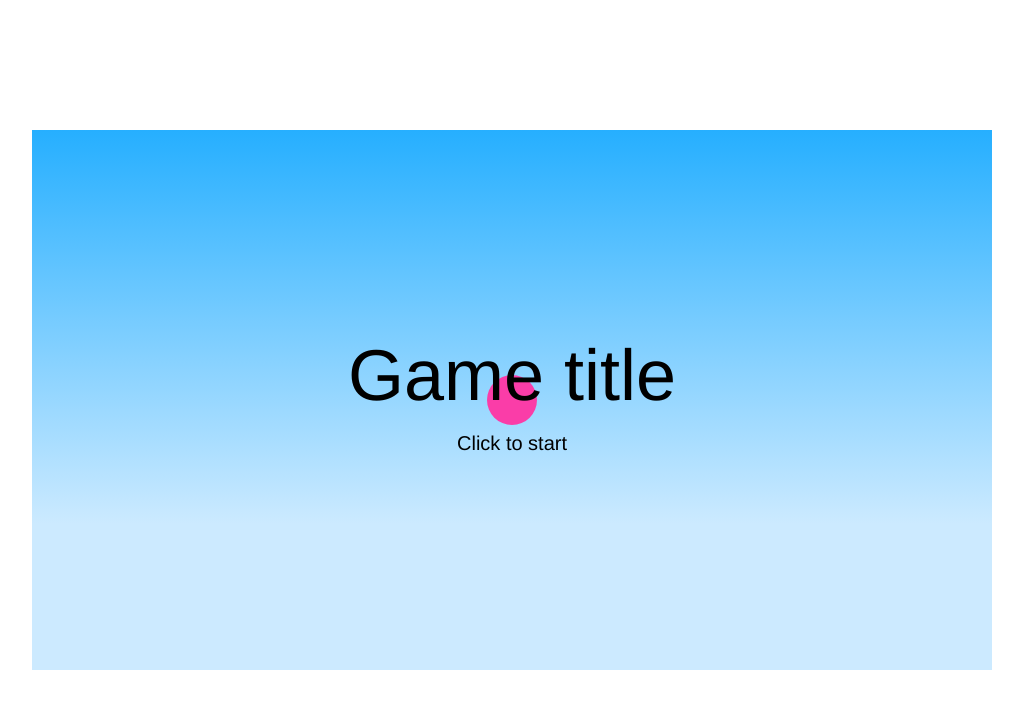
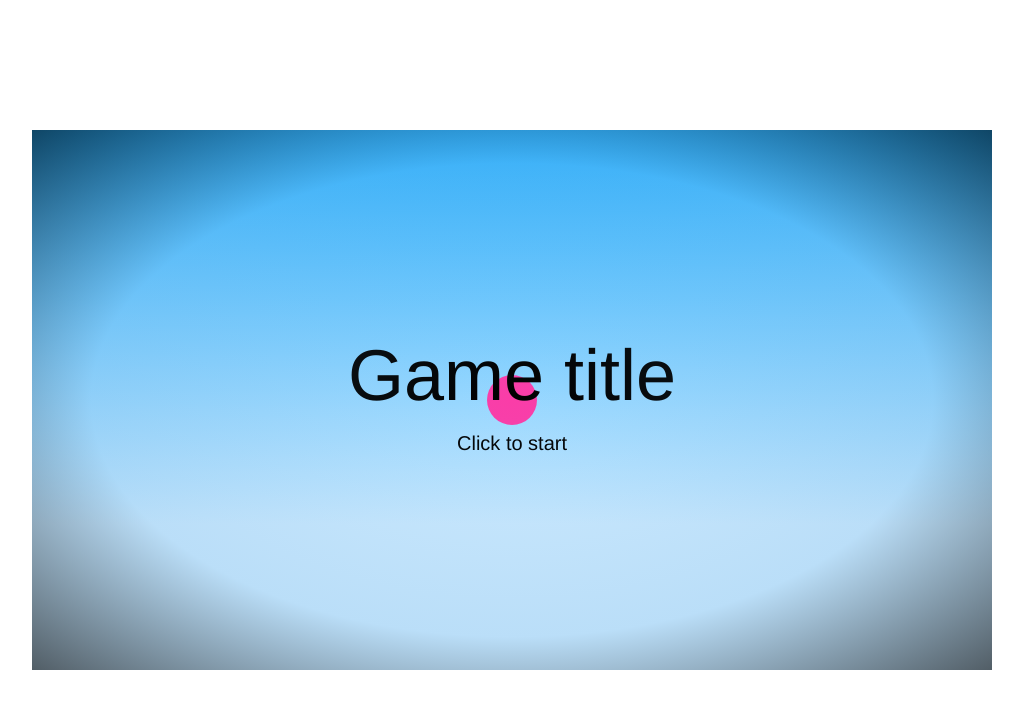
Before and after one commit to js13kGames/wind-rider, a website: page src/index.html in a window 1280 px wide. Shown: the whole page, without its empty margins (128-1151 px from the left). Drawn offline with Linux system fonts and the light colour scheme.

Commit message:
Add css vignette

```diff
--- a/src/css/style.css
+++ b/src/css/style.css
@@ -26,5 +26,20 @@ canvas {
     background: -ms-linear-gradient(top,  #26afff 0%,#cceaff 73%,#cceaff 100%); /* IE10+ */
     background: linear-gradient(to bottom,  #26afff 0%,#cceaff 73%,#cceaff 100%); /* W3C */
     filter: progid:DXImageTransform.Microsoft.gradient( startColorstr='#26afff', endColorstr='#cceaff',GradientType=0 ); /* IE6-9 */
+}
+
+#vignette {
+    height: 100%;
+    width: 100%;
+    position: absolute;
+    pointer-events:none;
+    background: -moz-radial-gradient(center, ellipse cover,  rgba(255,255,255,0) 0%, rgba(115,175,221,0.2) 62%, rgba(0,0,0,0.6) 100%); /* FF3.6+ */
+    background: -webkit-gradient(radial, center center, 0px, center center, 100%, color-stop(0%,rgba(255,255,255,0)), color-stop(62%,rgba(115,175,221,0.2)), color-stop(100%,rgba(0,0,0,0.6))); /* Chrome,Safari4+ */
+    background: -webkit-radial-gradient(center, ellipse cover,  rgba(255,255,255,0) 0%,rgba(115,175,221,0.2) 62%,rgba(0,0,0,0.6) 100%); /* Chrome10+,Safari5.1+ */
+    background: -o-radial-gradient(center, ellipse cover,  rgba(255,255,255,0) 0%,rgba(115,175,221,0.2) 62%,rgba(0,0,0,0.6) 100%); /* Opera 12+ */
+    background: -ms-radial-gradient(center, ellipse cover,  rgba(255,255,255,0) 0%,rgba(115,175,221,0.2) 62%,rgba(0,0,0,0.6) 100%); /* IE10+ */
+    background: radial-gradient(ellipse at center,  rgba(255,255,255,0) 0%,rgba(115,175,221,0.2) 62%,rgba(0,0,0,0.6) 100%); /* W3C */
+    filter: progid:DXImageTransform.Microsoft.gradient( startColorstr='#00ffffff', endColorstr='#99000000',GradientType=1 ); /* IE6-9 fallback on horizontal gradient */
+
 
 }
--- a/src/index.html
+++ b/src/index.html
@@ -11,6 +11,7 @@
     </head>
     <body>
         <div id="content">
+            <div id="vignette"></div>
             <div id="canvasContainer">
                 <canvas id="gameCanvas" width="960" height="540"></canvas>
             </div>
--- a/src/js/sceneManager.js
+++ b/src/js/sceneManager.js
@@ -126,16 +126,6 @@ define(function(require){
         function render() {
             context.clearRect(0, 0, canvas.width, canvas.height);
             gameEvents.emit("render", context);
-            var imageData = context.getImageData(0, 0, canvas.width, canvas.height);
-            for (var y = 0; y < imageData.height; y++) {
-                for (var x = 0; x < imageData.width; x++) {
-                    var coords = new Vector(x, y);
-                    var distanceToMiddle = coords.getDist(new Vector(480, 270));
-                    var value = (distanceToMiddle / 550.7267925205746) * 255;
-                    setPixel(imageData, x, y, 255, 255, 255, value);
-                }
-            }
-            context.putImageData(imageData, 0, 0);
         }
 
         function setPixel(imageData, x, y, r, g, b, a) {
```
Also changed, not shown: build/css-build.css, build/main-build.js.
